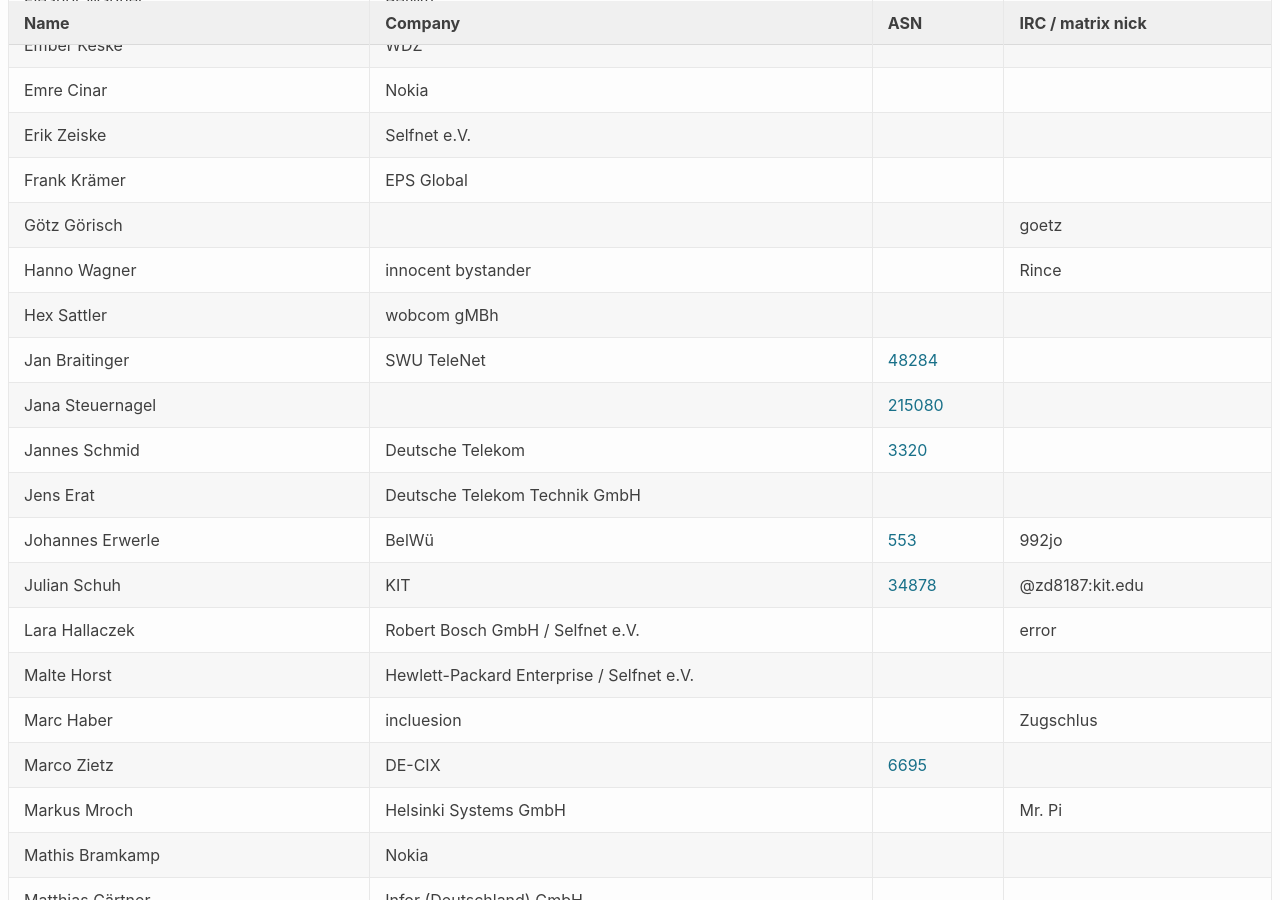
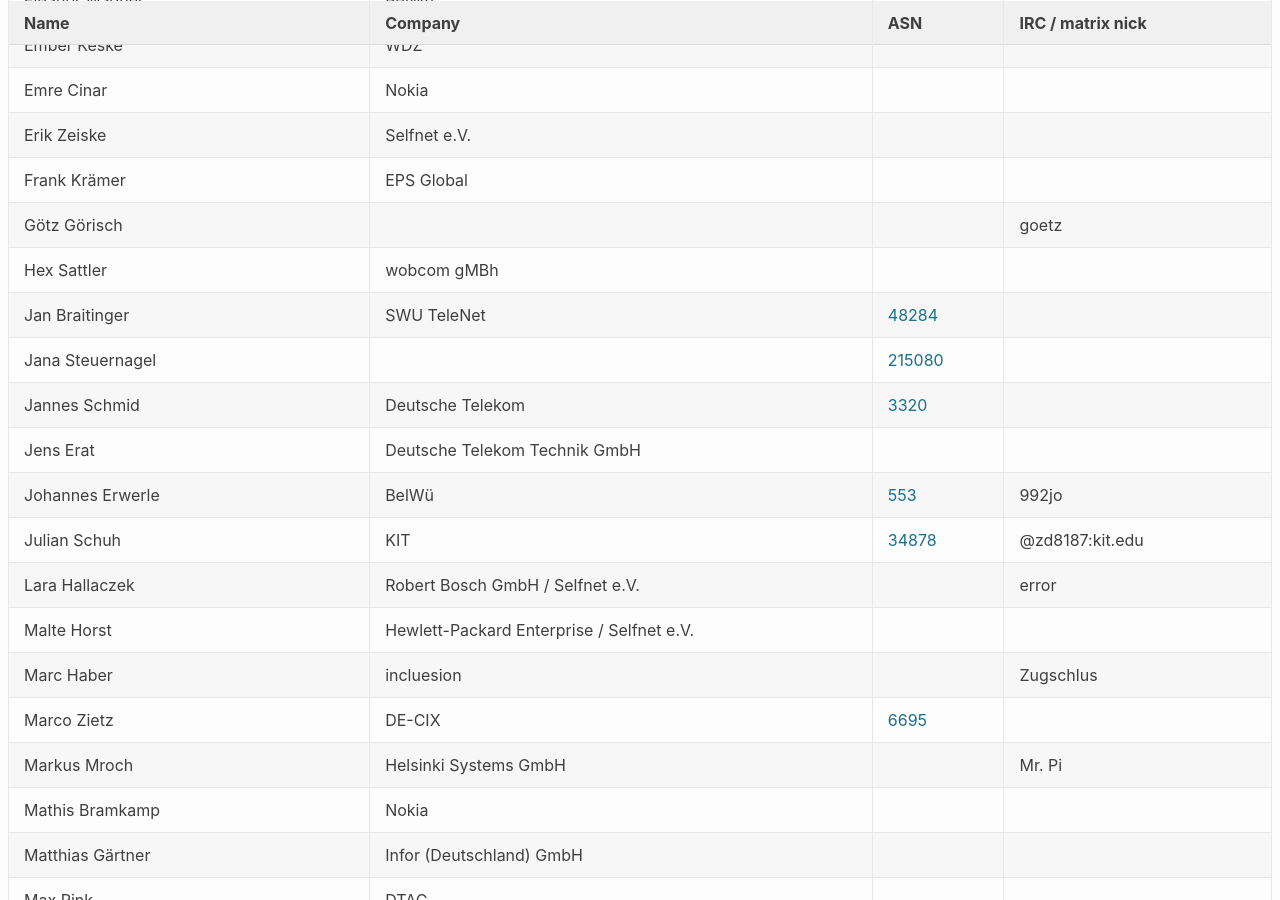
Before and after one commit to denog/pretix-attendeelist, a Jekyll site: the page built from denogmeetup25-06/index.markdown, in a window 1280 px wide and 900 px high, scrolled down 436 px. Built offline with Jekyll 4.4.1, drawn with Linux system fonts in a browser that asks for light colours.

Commit message:
Latest data: Wed Jul  2 11:10:43 UTC 2025

```diff
--- a/_data/attendees_denogmeetup25-06.json
+++ b/_data/attendees_denogmeetup25-06.json
@@ -81,12 +81,6 @@
     "name": "Götz Görisch",
     "company": null,
     "irc": "goetz",
-    "asn": null
-  },
-  {
-    "name": "Hanno Wagner",
-    "company": "innocent bystander",
-    "irc": "Rince",
     "asn": null
   },
   {
```
